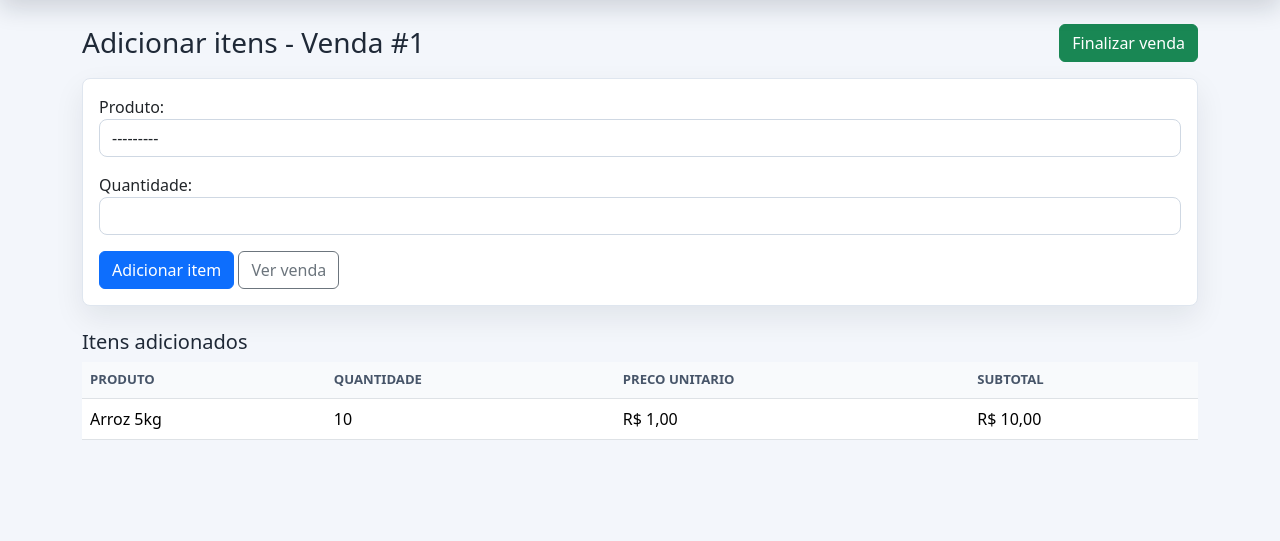
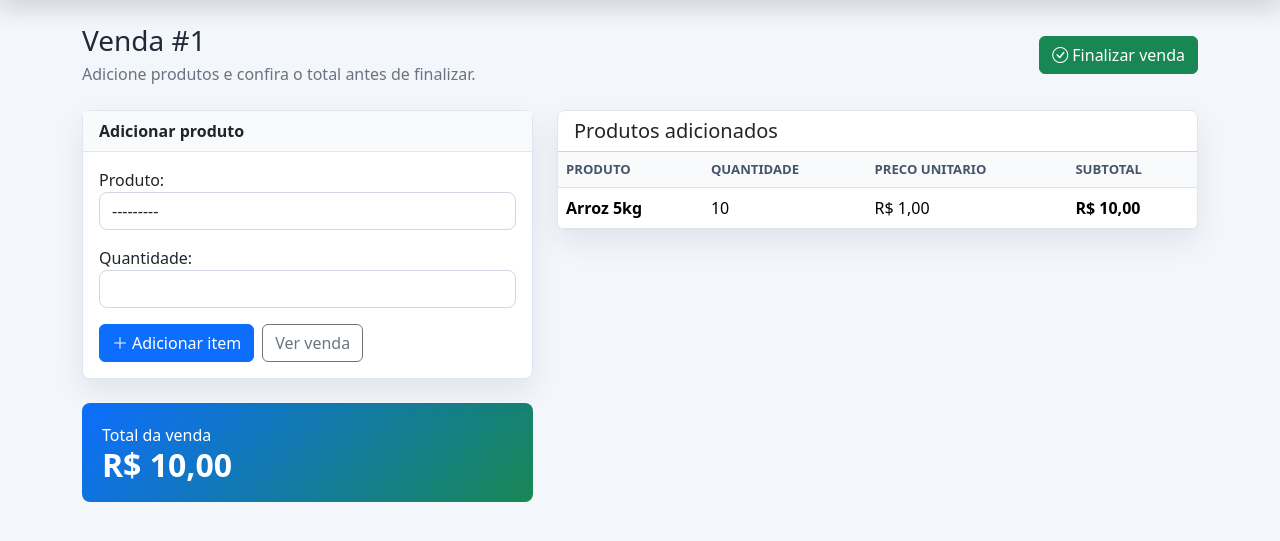
Before and after one commit to LeandroPfilho/PvdGest-oVendas, a Django app: page /vendas/1/itens/ in a window 1280 px wide. Shown: the part 60-601 px from the top of the page. Run offline with Django 5.2, Linux system fonts and the light colour scheme; a user stored in the database is signed in; data comes from the database, SQL or seed files in the repository; tables that the repository leaves empty hold one stand-in row (values such as "Sample post").

Commit message:
﻿feat: update item_form
- Resumo: melhora a apresentacao visual do template item_form.html
- Funcoes: organiza layout, botoes, tabelas e componentes Bootstrap
- Impacto: mantem URLs e regras existentes sem alterar backend

```diff
--- a/templates/vendas/item_form.html
+++ b/templates/vendas/item_form.html
@@ -3,26 +3,46 @@
 {% block title %}Adicionar itens - Portal PDV{% endblock %}
 
 {% block content %}
-<div class="d-flex justify-content-between align-items-center mb-3">
-    <h1 class="h3 mb-0">Adicionar itens - Venda #{{ venda.pk }}</h1>
+<div class="page-header">
+    <div>
+        <h1 class="h3 mb-1">Venda #{{ venda.pk }}</h1>
+        <p>Adicione produtos e confira o total antes de finalizar.</p>
+    </div>
     <form method="post" action="{% url 'vendas:finalizar' venda.pk %}">
         {% csrf_token %}
-        <button class="btn btn-success" type="submit">Finalizar venda</button>
+        <button class="btn btn-success" type="submit">
+            <i class="bi bi-check-circle me-1"></i>Finalizar venda
+        </button>
     </form>
 </div>
 
-<form method="post" class="card mb-4">
+<div class="row g-4">
+    <div class="col-lg-5">
+        <form method="post" class="card form-card">
             {% csrf_token %}
+            <div class="card-header">Adicionar produto</div>
             <div class="card-body">
                 {{ form.as_p }}
-        <button class="btn btn-primary" type="submit">Adicionar item</button>
+                <div class="d-flex gap-2">
+                    <button class="btn btn-primary" type="submit"><i class="bi bi-plus-lg me-1"></i>Adicionar item</button>
                     <a class="btn btn-outline-secondary" href="{% url 'vendas:detalhe' venda.pk %}">Ver venda</a>
+                </div>
             </div>
         </form>
 
-<h2 class="h5">Itens adicionados</h2>
+        <div class="sale-total mt-4">
+            <span>Total da venda</span>
+            <strong>R$ {{ venda.calcular_total|floatformat:2 }}</strong>
+        </div>
+    </div>
+
+    <div class="col-lg-7">
+        <div class="card table-card">
+            <div class="card-header bg-white">
+                <h2 class="h5 mb-0">Produtos adicionados</h2>
+            </div>
             <div class="table-responsive">
-    <table class="table align-middle">
+                <table class="table align-middle mb-0">
                     <thead>
                         <tr>
                             <th>Produto</th>
@@ -34,15 +54,18 @@
                     <tbody>
                         {% for item in itens %}
                             <tr>
-                    <td>{{ item.produto.nome }}</td>
+                                <td class="fw-semibold">{{ item.produto.nome }}</td>
                                 <td>{{ item.quantidade }}</td>
                                 <td>R$ {{ item.preco_unitario|floatformat:2 }}</td>
-                    <td>R$ {{ item.subtotal|floatformat:2 }}</td>
+                                <td class="fw-semibold">R$ {{ item.subtotal|floatformat:2 }}</td>
                             </tr>
                         {% empty %}
-                <tr><td colspan="4" class="text-muted text-center">Nenhum item adicionado.</td></tr>
+                            <tr><td colspan="4" class="text-muted text-center py-4">Nenhum item adicionado.</td></tr>
                         {% endfor %}
                     </tbody>
                 </table>
             </div>
+        </div>
+    </div>
+</div>
 {% endblock %}
```
Lines whose indentation alone changed are shown as unchanged.
